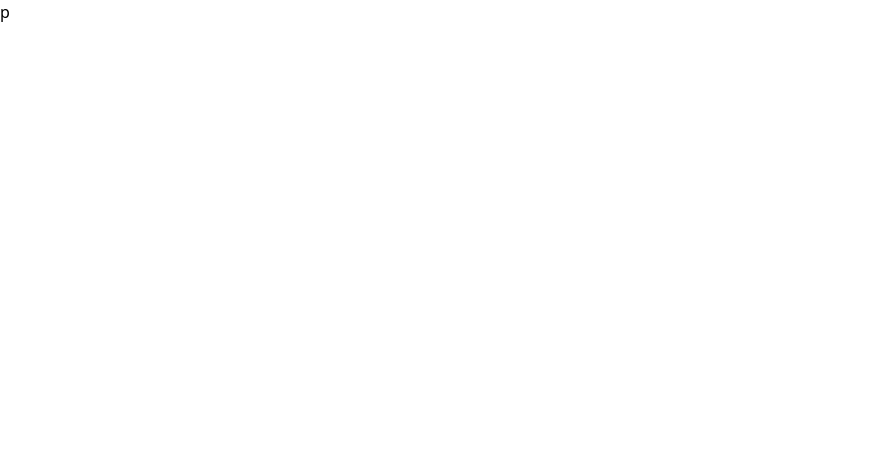
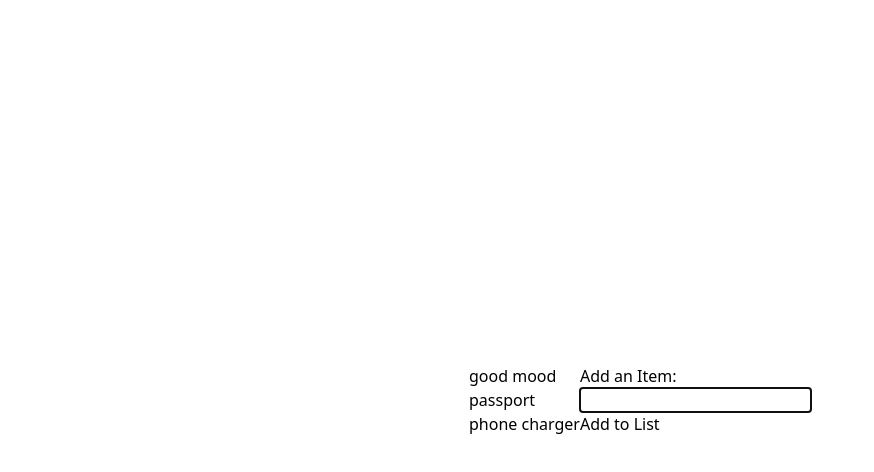
Before and after one commit to mimoriam/trekbag_ts, a Next.js app: page / in a window 1280 px wide. Shown: the top 472 px of the page, without its empty margins (0-874 px from the left). Built offline with nearby package versions, Linux system fonts and the light colour scheme.

Commit message:
feat(main): preliminary changes (adding forms)

```diff
--- /dev/null
+++ b/app/components/AddItemForm.tsx
@@ -0,0 +1,48 @@
+"use client";
+
+import * as z from "zod";
+import { SubmitHandler, useForm } from "react-hook-form";
+import { zodResolver } from "@hookform/resolvers/zod";
+import { useState } from "react";
+
+export const AddItemFormSchema = z.object({
+  item: z.string(),
+});
+
+export default function AddItemForm({}) {
+  const [itemText, setItemText] = useState("");
+
+  const {
+    register,
+    handleSubmit,
+    formState: { errors, isValid },
+  } = useForm<z.infer<typeof AddItemFormSchema>>({
+    resolver: zodResolver(AddItemFormSchema),
+    mode: "onChange",
+    defaultValues: {
+      item: "",
+    },
+  });
+
+  const onSubmit: SubmitHandler<z.infer<typeof AddItemFormSchema>> = (data) => {
+    console.log(data);
+  };
+
+  return (
+    <>
+      <form onSubmit={handleSubmit(onSubmit)}>
+        <h2>Add an Item: </h2>
+        <input
+          autoFocus
+          {...register("item", {
+            onChange: (e) => {
+              setItemText(e.target.value);
+            },
+          })}
+        />
+        <br />
+        <button>Add to List</button>
+      </form>
+    </>
+  );
+}
--- /dev/null
+++ b/app/components/ItemList.tsx
@@ -0,0 +1,7 @@
+import { initialItems } from "@/app/constants/initialItems";
+
+export default function ItemList({}) {
+  return initialItems.map((i) => {
+    return <h1 key={i.id}>{i.name}</h1>;
+  });
+}
--- /dev/null
+++ b/app/constants/initialItems.ts
@@ -0,0 +1,17 @@
+export const initialItems = [
+  {
+    id: 1,
+    name: "good mood",
+    packed: true,
+  },
+  {
+    id: 2,
+    name: "passport",
+    packed: false,
+  },
+  {
+    id: 3,
+    name: "phone charger",
+    packed: false,
+  },
+];
--- a/app/layout.tsx
+++ b/app/layout.tsx
@@ -14,7 +14,9 @@ export default function RootLayout({
 }>) {
   return (
     <html lang="en">
-      <body>{children}</body>
+      <body className="flex h-screen items-center justify-center">
+        {children}
+      </body>
     </html>
   );
 }
--- a/app/page.tsx
+++ b/app/page.tsx
@@ -1,7 +1,15 @@
+import ItemList from "@/app/components/ItemList";
+import AddItemForm from "@/app/components/AddItemForm";
+
 export default function Home() {
   return (
-    <main>
-      <div>p</div>
+    <main className="flex">
+      <div>
+        <ItemList />
+      </div>
+      <div className="flex flex-row justify-end">
+        <AddItemForm />
+      </div>
     </main>
   );
 }
```
Also changed, not shown: package.json (+5 -2 lines), commands.txt, 1 other file (tests, documents, lock files or other folders).
